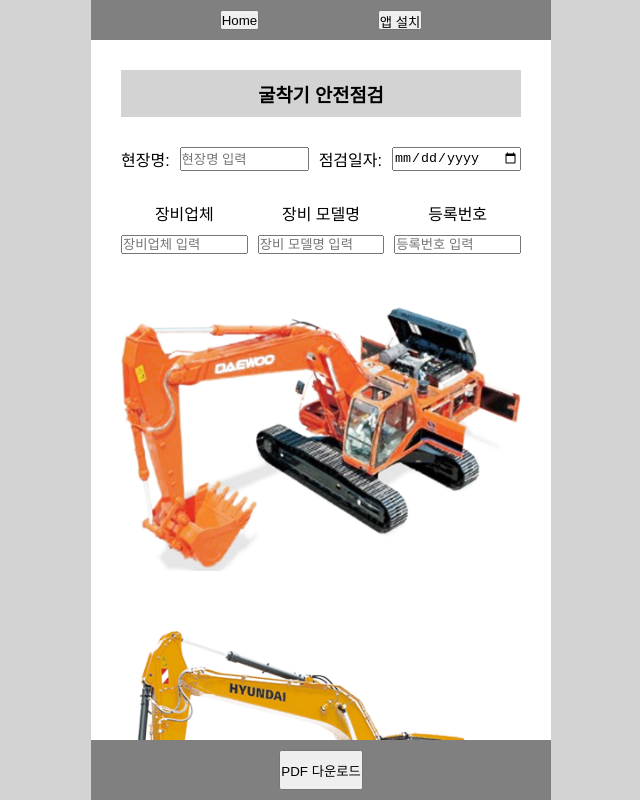
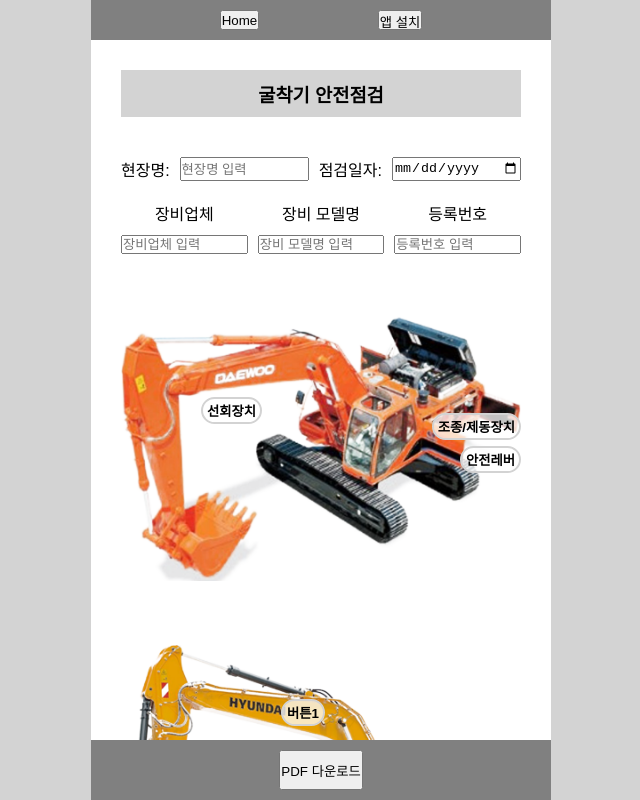
Before and after one commit to mooyeol-oh-gsenc/equipment-inspection-web, a plain HTML site: page index.html in a window 1280 px wide. Shown: the whole page, without its empty margins (319-959 px from the left). Drawn offline with Linux system fonts and the light colour scheme.

Commit message:
굴착기 이미지 위에 버튼 배치 작업 중

```diff
--- a/index.html
+++ b/index.html
@@ -32,8 +32,17 @@
             </form>
         </div>
         <div class="image-container">
-            <img id="keyImage01" src="/images/key1_excavator.png" alt="굴착기">
-            <img id="keyImage02" src="/images/key2_excavator.png" alt="굴착기">
+            <div class="keyImage-wrapper">
+                <img class="keyImage-image" id="keyImage01" src="/images/key1_excavator.png" alt="굴착기">
+                <button class="inspectorButton" id="btn-swingDevice" style="top: 25%; left: 20%;">선회장치</button>
+                <button class="inspectorButton" id="btn-controlBrakeDevice" style="top: 30%; right: 0%;">조종/제동장치</button>
+                <button class="inspectorButton" id="btn-safetyLever" style="top: 40%; right: 0%;">안전레버</button>
+            </div>
+            <div class="keyImage-wrapper">
+                <img class="keyImage-image" id="keyImage02" src="/images/key2_excavator.png" alt="굴착기">
+                <button class="inspectorButton" style="top: 20%; left: 40%;">버튼1</button>
+                <button class="inspectorButton" style="top: 50%; left: 50%;">버튼2</button>
+            </div>
         </div>
     </div>
     <div class="footer-container">
--- a/styles.css
+++ b/styles.css
@@ -42,14 +42,14 @@ html, body {
 }
 
 .title {
-    margin-bottom: 30px;
+    margin-bottom: 40px;
     padding: 10px;
     text-align: center;
     background-color: lightgray;
 }
 
 .form-container {
-    margin-bottom: 30px;
+    margin-bottom: 40px;
     padding: 10px;
     display: flex;
     flex-direction: column;
@@ -60,7 +60,7 @@ html, body {
     display: grid;
     grid-template-columns: auto 1fr auto 1fr; /* 1fr: one fraction */
     gap: 10px;
-    margin-bottom: 30px;
+    margin-bottom: 20px;
 }
 
 .form-siteDate input {
@@ -87,6 +87,26 @@ html, body {
     background-color: white;
 }
 
+.keyImage-wrapper {
+    position: relative; /* <-> inspectorButton: absolute */
+}
+
+.keyImage-image {
+    width: 100%;
+    height: auto;
+}
+
+.inspectorButton {
+    position: absolute; /* <-> keyImage-wrapper: relative */
+    padding: 2px 4px; /* TB LR */
+    border: 2px solid lightgray;
+    border-radius: 20px;
+    color: black;
+    background-color: rgba(256, 256, 256, 0.75);
+    font-weight: bold;
+    cursor: pointer;
+}
+
 #keyImage01 {
     margin-bottom: 60px;
 }
```
